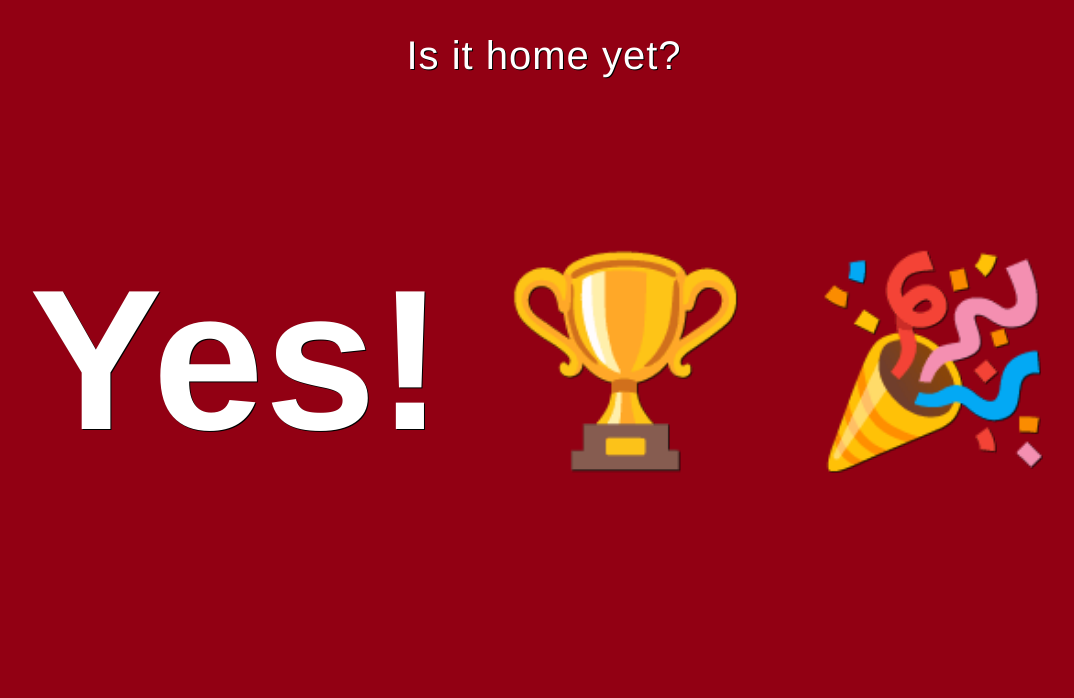
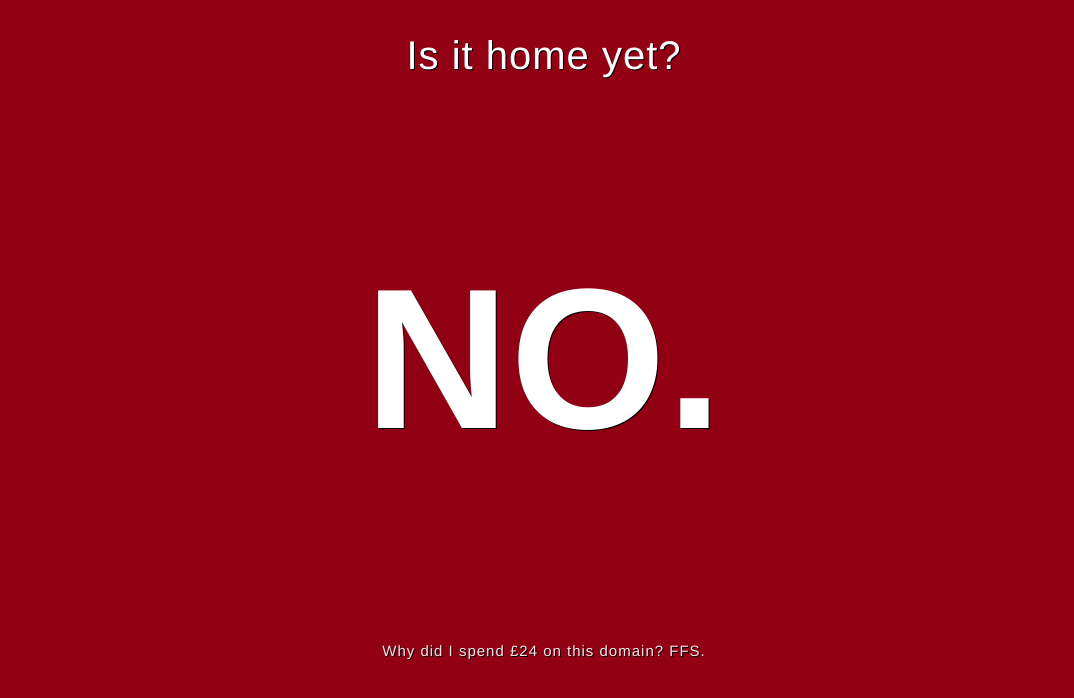
Before and after one commit to ibrennan/isithomeyet, a plain HTML site: page index.html in a window 1280 px wide. Shown: the whole page, without its empty margins (96-1170 px from the left). Drawn offline with Linux system fonts and the light colour scheme.

Commit message:
Revert "2022 Euro 🤞🤞🤞"

```diff
--- a/index.html
+++ b/index.html
@@ -12,7 +12,7 @@
     <meta name="twitter:site" content="@nannerb" />
     <meta name="twitter:creator" content="@nannerb" />
     <meta name="twitter:title" content="Is it home yet?" />
-    <meta name="twitter:description" content="Is it home yet?" />
+    <meta name="twitter:description" content="Why did I spend £24 on this domain?" />
     <meta name="twitter:url" content="http://isithomeyet.football" />
     <meta name="twitter:image" content="http://isithomeyet.football/card.png" />
 
@@ -21,7 +21,7 @@
     <meta property="og:url" content="http://isithomeyet.football" />
     <meta property="og:image" content="http://isithomeyet.football/card.png" />
     <meta property="og:title" content="Is it home yet?" />
-    <meta property="og:description" content="Is it home yet?" />
+    <meta property="og:description" content="Why did I spend £24 on this domain?" />
     <style>
         * {
             box-sizing: border-box;
@@ -91,7 +91,8 @@
 
     <article>
         <h1>Is it home yet?</h1>
-        <h2>Yes! 🏆 🎉</h2>
+        <h2>NO.</h2>
+        <p>Why did I spend £24 on this domain? FFS.</p>
     </article>
 </body>
 
```
